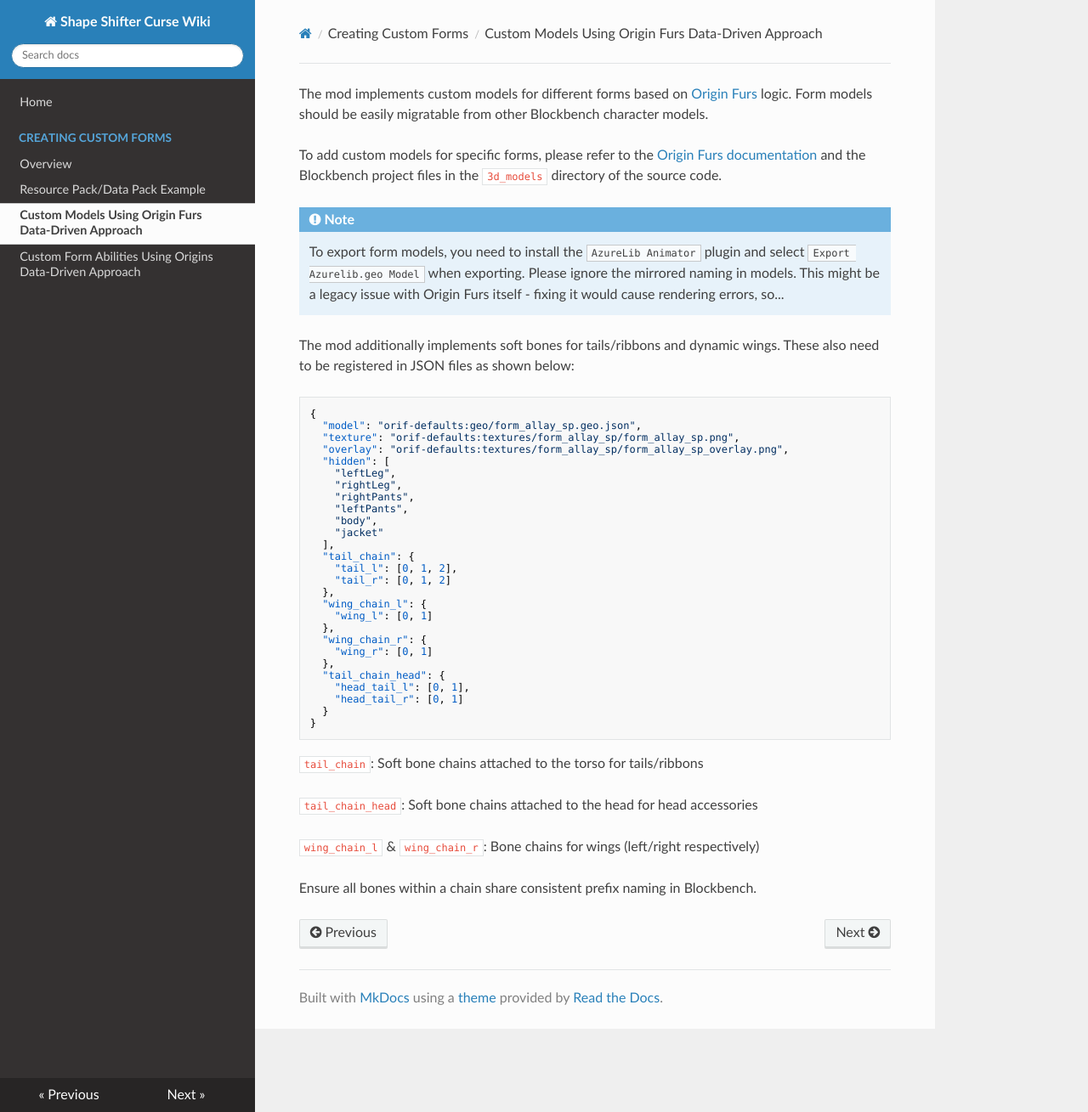
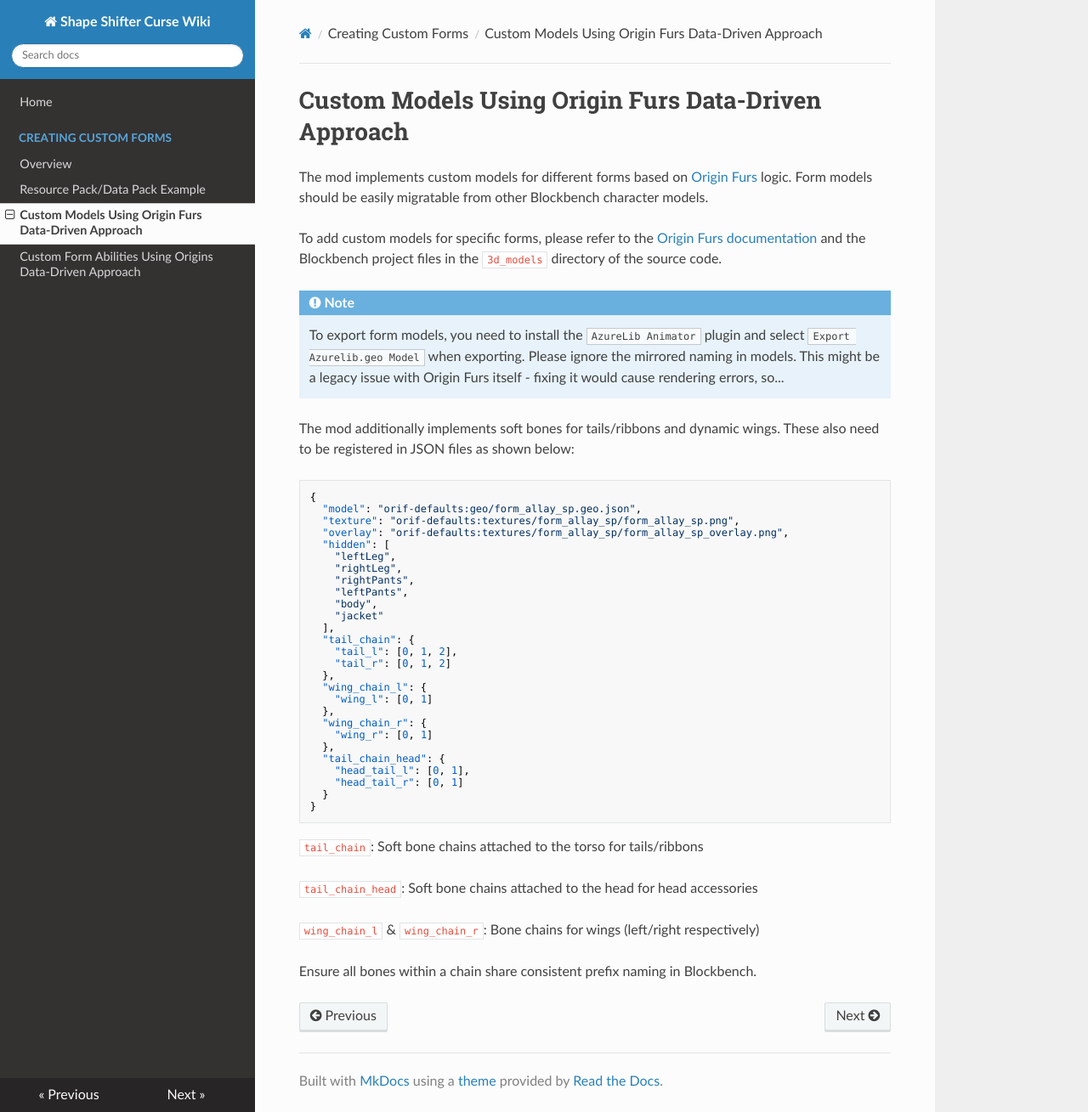
Before and after one commit to onixary/ssc_wiki_en, an MkDocs documentation site: the page built from docs/custom_forms/originfur_resource_pack.md, in a window 1280 px wide and 1309 px high. Shown: the whole window at 85% size. Built offline with MkDocs 1.6.1, drawn with Linux system fonts in a browser that asks for light colours; nearby versions of some CDN libraries.

Commit message:
Update originfur_resource_pack.md

```diff
--- a/docs/custom_forms/originfur_resource_pack.md
+++ b/docs/custom_forms/originfur_resource_pack.md
@@ -1,3 +1,5 @@
+# Custom Models Using Origin Furs Data-Driven Approach
+
 The mod implements custom models for different forms based on [Origin Furs](https://modrinth.com/mod/origin-furs) logic. Form models should be easily migratable from other Blockbench character models.
 
 To add custom models for specific forms, please refer to the [Origin Furs documentation](https://originalfur.readthedocs.io/en/latest/) and the Blockbench project files in the `3d_models` directory of the source code.
```
